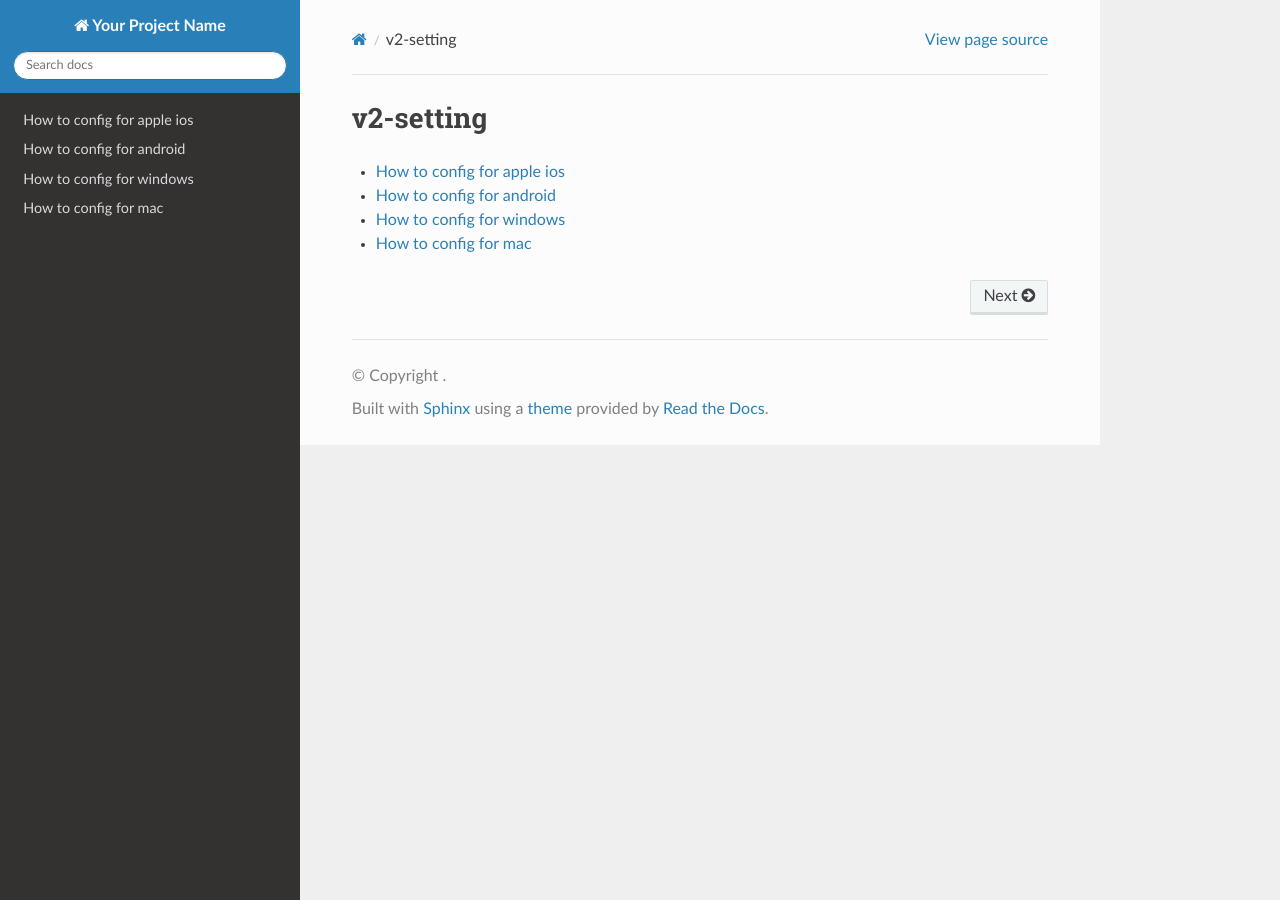
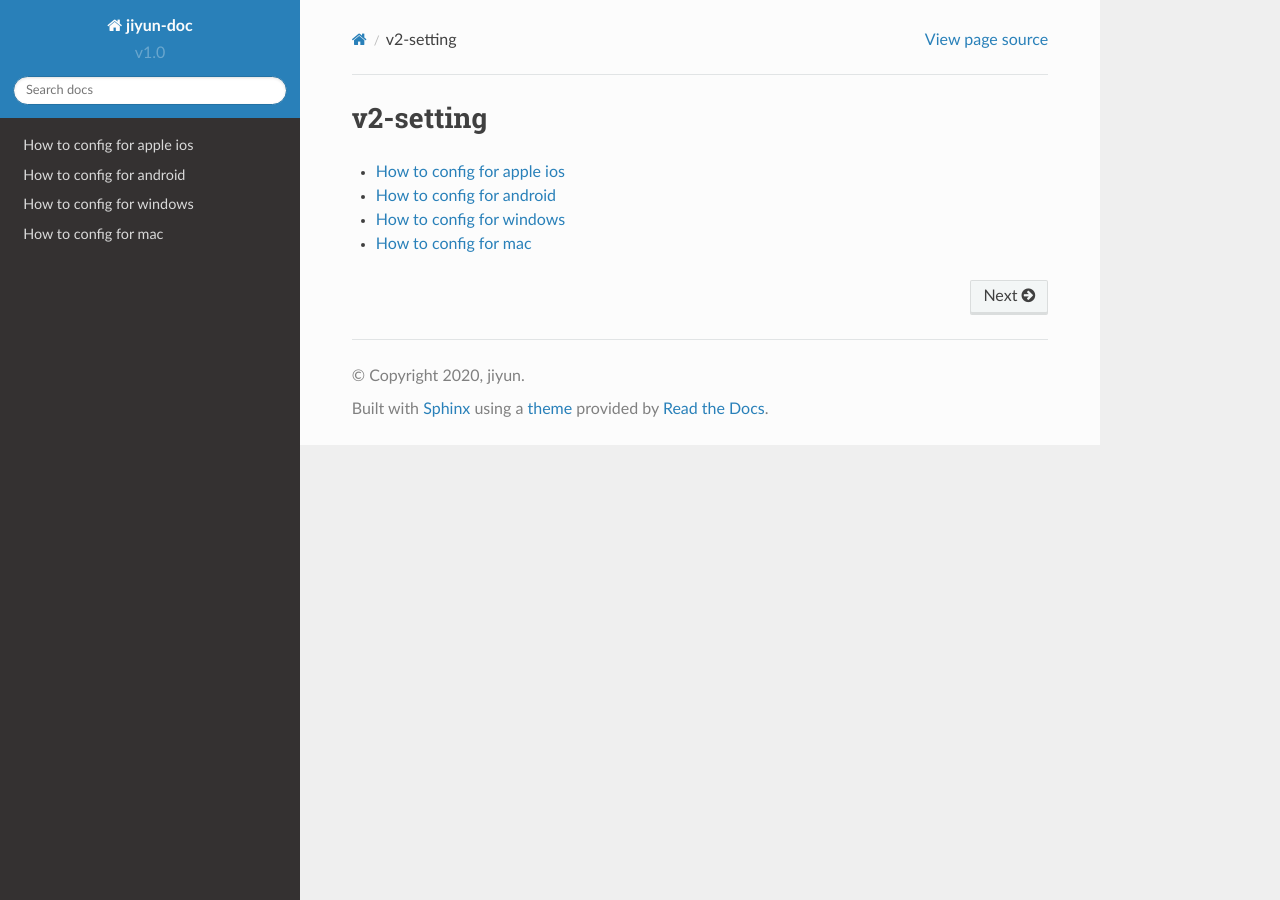
Before and after one commit to summerlucky/jiyun-doc-en, a Sphinx documentation site: the page built from source/index.rst, in a window 1280 px wide. Built offline with Sphinx 7.4.7 and the Read the Docs theme 2.0.0, drawn with Linux system fonts in a browser that asks for light colours; the version number could not be read and is left out; some of the changed lines change nothing that is shown.

Commit message:
Update conf.py

```diff
--- a/source/conf.py
+++ b/source/conf.py
@@ -1,84 +1,242 @@
-# conf.py
+# -*- coding: utf-8 -*-
+#
+# jiyun-doc documentation build configuration file, created by
+# sphinx-quickstart on Fri Nov 13 14:57:01 2020.
+#
+# This file is execfile()d with the current directory set to its containing dir.
+#
+# Note that not all possible configuration values are present in this
+# autogenerated file.
+#
+# All configuration values have a default; values that are commented out
+# serve to show the default.
 
-# 导入 Sphinx 主题
+import sys, os
 
+# If extensions (or modules to document with autodoc) are in another directory,
+# add these directories to sys.path here. If the directory is relative to the
+# documentation root, use os.path.abspath to make it absolute, like shown here.
+#sys.path.insert(0, os.path.abspath('.'))
 
-# -- Project information -----------------------------------------------------
+# -- General configuration -----------------------------------------------------
 
-project = 'Your Project Name'
-author = 'Your Name'
+# If your documentation needs a minimal Sphinx version, state it here.
+#needs_sphinx = '1.0'
 
-# -- General configuration ---------------------------------------------------
-
-# Add any Sphinx extension module names here, as strings.
-# They can be extensions coming with Sphinx (named 'sphinx.ext.*') or your
-# custom ones.
-
+# Add any Sphinx extension module names here, as strings. They can be extensions
+# coming with Sphinx (named 'sphinx.ext.*') or your custom ones.
+extensions = []
 
 # Add any paths that contain templates here, relative to this directory.
 templates_path = ['_templates']
 
+# The suffix of source filenames.
+source_suffix = '.rst'
+
+# The encoding of source files.
+#source_encoding = 'utf-8-sig'
+
+# The master toctree document.
+master_doc = 'index'
+
+# General information about the project.
+project = u'jiyun-doc'
+copyright = u'2020, jiyun'
+
+# The version info for the project you're documenting, acts as replacement for
+# |version| and |release|, also used in various other places throughout the
+# built documents.
+#
+# The short X.Y version.
+version = 'v1.0'
+# The full version, including alpha/beta/rc tags.
+release = 'v1.0'
+
+# The language for content autogenerated by Sphinx. Refer to documentation
+# for a list of supported languages.
+#language = None
+
+# There are two options for replacing |today|: either, you set today to some
+# non-false value, then it is used:
+#today = ''
+# Else, today_fmt is used as the format for a strftime call.
+#today_fmt = '%B %d, %Y'
+
 # List of patterns, relative to source directory, that match files and
 # directories to ignore when looking for source files.
-exclude_patterns = ['_build', 'Thumbs.db', '.DS_Store']
+exclude_patterns = []
+
+# The reST default role (used for this markup: `text`) to use for all documents.
+#default_role = None
+
+# If true, '()' will be appended to :func: etc. cross-reference text.
+#add_function_parentheses = True
+
+# If true, the current module name will be prepended to all description
+# unit titles (such as .. function::).
+#add_module_names = True
+
+# If true, sectionauthor and moduleauthor directives will be shown in the
+# output. They are ignored by default.
+#show_authors = False
 
 # The name of the Pygments (syntax highlighting) style to use.
 pygments_style = 'sphinx'
 
-# -- Options for HTML output -------------------------------------------------
+# A list of ignored prefixes for module index sorting.
+#modindex_common_prefix = []
+
+
+# -- Options for HTML output ---------------------------------------------------
 
 # The theme to use for HTML and HTML Help pages.  See the documentation for
 # a list of builtin themes.
 html_theme = 'sphinx_rtd_theme'
 
 # Theme options are theme-specific and customize the look and feel of a theme
+# further.  For a list of options available for each theme, see the
+# documentation.
+#html_theme_options = {}
+
+# Add any paths that contain custom themes here, relative to this directory.
+#html_theme_path = []
+
+# The name for this set of Sphinx documents.  If None, it defaults to
+# "<project> v<release> documentation".
+#html_title = None
+
+# A shorter title for the navigation bar.  Default is the same as html_title.
+#html_short_title = None
+
+# The name of an image file (relative to this directory) to place at the top
+# of the sidebar.
+#html_logo = None
+
+# The name of an image file (within the static path) to use as favicon of the
+# docs.  This file should be a Windows icon file (.ico) being 16x16 or 32x32
+# pixels large.
+#html_favicon = None
 
 # Add any paths that contain custom static files (such as style sheets) here,
 # relative to this directory. They are copied after the builtin static files,
 # so a file named "default.css" will overwrite the builtin "default.css".
 html_static_path = ['_static']
 
+# If not '', a 'Last updated on:' timestamp is inserted at every page bottom,
+# using the given strftime format.
+#html_last_updated_fmt = '%b %d, %Y'
+
+# If true, SmartyPants will be used to convert quotes and dashes to
+# typographically correct entities.
+#html_use_smartypants = True
+
+# Custom sidebar templates, maps document names to template names.
+#html_sidebars = {}
+
+# Additional templates that should be rendered to pages, maps page names to
+# template names.
+#html_additional_pages = {}
+
 # If false, no module index is generated.
-html_domain_indices = True
+#html_domain_indices = True
 
 # If false, no index is generated.
-html_use_index = True
+#html_use_index = True
 
 # If true, the index is split into individual pages for each letter.
-html_split_index = False
+#html_split_index = False
 
 # If true, links to the reST sources are added to the pages.
-html_show_sourcelink = True
+#html_show_sourcelink = True
 
-# -- Options for HTMLHelp output ---------------------------------------------
+# If true, "Created using Sphinx" is shown in the HTML footer. Default is True.
+#html_show_sphinx = True
+
+# If true, "(C) Copyright ..." is shown in the HTML footer. Default is True.
+#html_show_copyright = True
+
+# If true, an OpenSearch description file will be output, and all pages will
+# contain a <link> tag referring to it.  The value of this option must be the
+# base URL from which the finished HTML is served.
+#html_use_opensearch = ''
+
+# This is the file name suffix for HTML files (e.g. ".xhtml").
+#html_file_suffix = None
 
 # Output file base name for HTML help builder.
-htmlhelp_basename = 'YourProjectDoc'
+htmlhelp_basename = 'jiyun-docdoc'
 
-# -- Options for LaTeX output ------------------------------------------------
+
+# -- Options for LaTeX output --------------------------------------------------
 
 latex_elements = {
+# The paper size ('letterpaper' or 'a4paper').
+#'papersize': 'letterpaper',
+
+# The font size ('10pt', '11pt' or '12pt').
+#'pointsize': '10pt',
+
+# Additional stuff for the LaTeX preamble.
+#'preamble': '',
 }
 
-# -- Options for manual page output ------------------------------------------
+# Grouping the document tree into LaTeX files. List of tuples
+# (source start file, target name, title, author, documentclass [howto/manual]).
+latex_documents = [
+  ('index', 'jiyun-doc.tex', u'jiyun-doc Documentation',
+   u'jiyun', 'manual'),
+]
+
+# The name of an image file (relative to this directory) to place at the top of
+# the title page.
+#latex_logo = None
+
+# For "manual" documents, if this is true, then toplevel headings are parts,
+# not chapters.
+#latex_use_parts = False
+
+# If true, show page references after internal links.
+#latex_show_pagerefs = False
+
+# If true, show URL addresses after external links.
+#latex_show_urls = False
+
+# Documents to append as an appendix to all manuals.
+#latex_appendices = []
+
+# If false, no module index is generated.
+#latex_domain_indices = True
+
+
+# -- Options for manual page output --------------------------------------------
 
 # One entry per manual page. List of tuples
 # (source start file, name, description, authors, manual section).
 man_pages = [
-    (master_doc, 'yourproject', 'Your Project Documentation',
-     [author], 1)
+    ('index', 'jiyun-doc', u'jiyun-doc Documentation',
+     [u'jiyun'], 1)
 ]
 
-# -- Options for Texinfo output ----------------------------------------------
+# If true, show URL addresses after external links.
+#man_show_urls = False
+
+
+# -- Options for Texinfo output ------------------------------------------------
 
 # Grouping the document tree into Texinfo files. List of tuples
 # (source start file, target name, title, author,
 #  dir menu entry, description, category)
 texinfo_documents = [
-    (master_doc, 'YourProject', 'Your Project Documentation',
-     author, 'YourProject', 'One line description of project.',
-     'Miscellaneous'),
+  ('index', 'jiyun-doc', u'jiyun-doc Documentation',
+   u'jiyun', 'jiyun-doc', 'One line description of project.',
+   'Miscellaneous'),
 ]
 
-# 设置主题路径（如果主题不在内置路径中）
-html_theme_path = [sphinx_rtd_theme.get_html_theme_path()]
+# Documents to append as an appendix to all manuals.
+#texinfo_appendices = []
+
+# If false, no module index is generated.
+#texinfo_domain_indices = True
+
+# How to display URL addresses: 'footnote', 'no', or 'inline'.
+#texinfo_show_urls = 'footnote'
```
